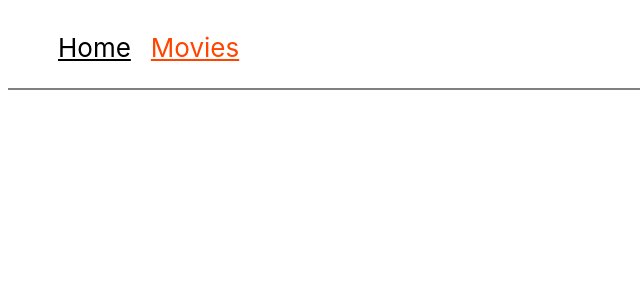
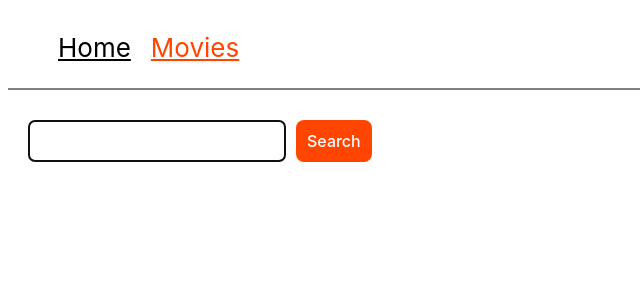
Before and after one commit to TyshchenkoYulia/goit-react-hw-05, a React (Vite) app: page /movies in a window 1280 px wide. Shown: the top 300 px of the page, without its empty margins (0-640 px from the left). Built offline with nearby package versions, Linux system fonts and the light colour scheme; the HTML template or start-up script is replaced by a standard one.

Commit message:
added movies page

```diff
--- a/package.json
+++ b/package.json
@@ -14,6 +14,7 @@
     "clsx": "^2.1.1",
     "react": "^18.2.0",
     "react-dom": "^18.2.0",
+    "react-hot-toast": "^2.4.1",
     "react-icons": "^5.2.0",
     "react-router-dom": "^6.23.0"
   },
--- a/src/api.js
+++ b/src/api.js
@@ -54,3 +54,17 @@ export const getReviews = async (movieId) => {
 
   return response.data;
 };
+export const getSearchMovies = async () => {
+  const response = await axios.get("search/movie", {
+    headers: {
+      Authorization: authorization,
+    },
+    params: {
+      language: "en-US",
+      include_adult: "false",
+      page: 1,
+    },
+  });
+
+  return response.data;
+};
--- /dev/null
+++ b/src/components/LoadMoreBtn/LoadMoreBtn.jsx
@@ -0,0 +1,13 @@
+import css from "./LoadMoreBtn.module.css";
+import { MdOutlineCloudDownload } from "react-icons/md";
+
+export default function LoadMoreBtn({ onClick }) {
+  return (
+    <div className={css.container}>
+      <button className={css.btn} onClick={onClick} type="button">
+        <MdOutlineCloudDownload size="18" />
+        Load more
+      </button>
+    </div>
+  );
+}
--- /dev/null
+++ b/src/components/LoadMoreBtn/LoadMoreBtn.module.css
@@ -0,0 +1,16 @@
+.container {
+  display: flex;
+  justify-content: center;
+  margin-top: 30px;
+}
+
+.btn {
+  background-color: orangered;
+  color: white;
+  border-radius: 8px;
+  border: none;
+
+  display: flex;
+  gap: 10px;
+  padding: 12px;
+}
--- a/src/index.css
+++ b/src/index.css
@@ -62,9 +62,9 @@ button:focus-visible {
     color: #213547;
     background-color: #ffffff;
   }
-  a:hover {
+  /* a:hover {
     color: #747bff;
-  }
+  } */
   button {
     background-color: #f9f9f9;
   }
--- a/src/pages/MovieDetailsPage/MovieDetailsPage.module.css
+++ b/src/pages/MovieDetailsPage/MovieDetailsPage.module.css
@@ -1,5 +1,5 @@
 .link {
-  text-decoration: none;
+  /* text-decoration: none; */
   font-size: 20px;
   color: black;
 }
--- a/src/pages/MoviesPage/MoviesPage.jsx
+++ b/src/pages/MoviesPage/MoviesPage.jsx
@@ -1,9 +1,81 @@
+import { useEffect, useState } from "react";
+import LoadMoreBtn from "../../components/LoadMoreBtn/LoadMoreBtn";
 import css from "./MoviesPage.module.css";
+import toast, { Toaster } from "react-hot-toast";
+import Loader from "../../components/Loader/Loader";
+import Error from "../../components/Error/Error";
+import { getSearchMovies } from "../../api";
 
-export default function MoviesPage() {
+export default function MoviesPage({ onSubmit }) {
+  const [loader, setLoader] = useState(false);
+  const [error, setError] = useState(false);
+  const [movies, setMovies] = useState([]);
+  const [page, setPage] = useState(1);
+  const [query, setQuery] = useState("");
+  const [notFoundError, setNotFoundError] = useState(false);
+
+  const onSubmitForm = (event) => {
+    event.preventDefault();
+    const form = event.target;
+    const data = form.elements.topic.value;
+    if (data.trim() === "") {
+      toast.error("Please, enter your request!");
+      return;
+    }
+    onSubmit(data.trim());
+    form.reset();
+  };
+
+  useEffect(() => {
+    if (!query) {
+      return;
+    }
+
+    const getMovies = async () => {
+      try {
+        setError(false);
+        setLoader(true);
+        setNotFoundError(false);
+
+        const newMovies = await getSearchMovies(query, page);
+
+        if (newMovies.length === 0) {
+          setNotFoundError(true);
+        }
+
+        setMovies((prevMovies) => [...prevMovies, ...newMovies]);
+      } catch (error) {
+        setError(true);
+      } finally {
+        setLoader(false);
+      }
+    };
+    getMovies();
+  }, [query, page]);
+
+  const handleLoadMore = () => {
+    setPage(page + 1);
+  };
+
   return (
-    <div className={css.container}>
-      <h1></h1>
-    </div>
+    <>
+      <form className={css.container} onSubmit={onSubmitForm}>
+        <input
+          className={css.input}
+          name="movies"
+          type="text"
+          autoComplete="off"
+          autoFocus
+        />
+        <button className={css.btn} type="submit">
+          Search
+        </button>
+        <Toaster />
+      </form>
+      {loader && <Loader />}
+      {error && <Error />}
+      {notFoundError && <p>Not found! Please, try to make another request!</p>}
+      {movies.length > 0 && !loader && <LoadMoreBtn onClick={handleLoadMore} />}
+    </>
   );
 }
--- a/src/pages/MoviesPage/MoviesPage.module.css
+++ b/src/pages/MoviesPage/MoviesPage.module.css
@@ -0,0 +1,16 @@
+.btn {
+  background-color: orangered;
+  padding: 10px;
+  color: white;
+}
+.container {
+  display: flex;
+  gap: 10px;
+  margin-left: 20px;
+  margin-top: 30px;
+}
+.input {
+  border: 2px solid black;
+  width: 250px;
+  border-radius: 6px;
+}
```
Also changed, not shown: 1 other file (tests, documents, lock files or other folders).
